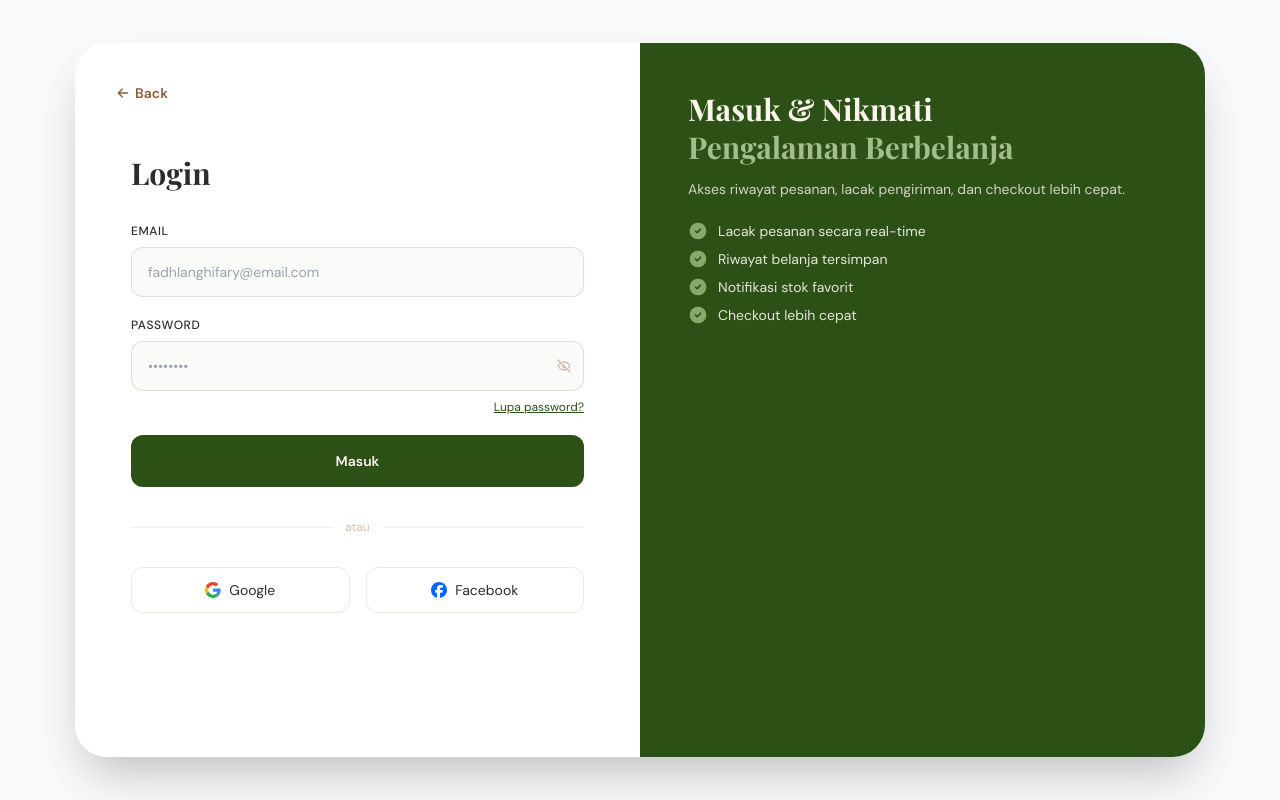
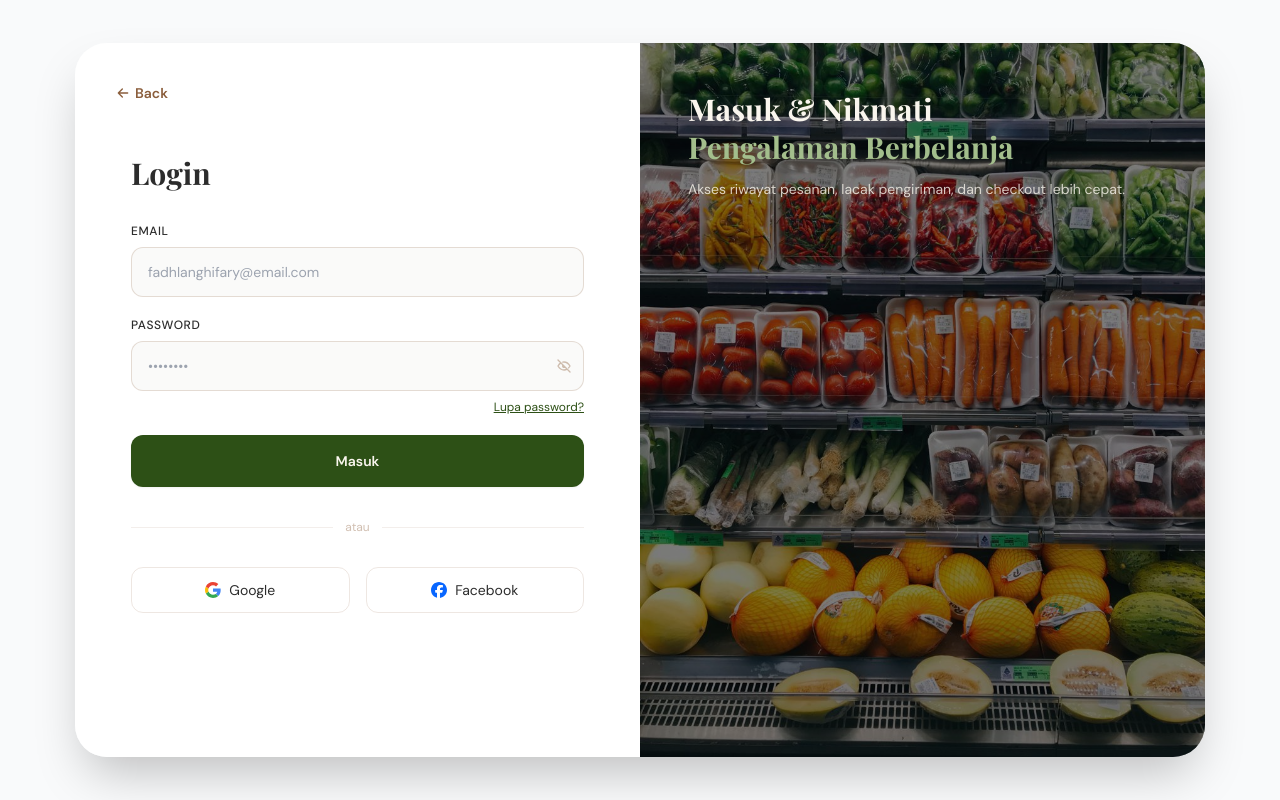
Before and after one commit to KingGhofar/nuxt-ecommerce-app, a Nuxt app: page /auth/login in a window 1280 px wide. Built offline with nearby package versions, Linux system fonts and the light colour scheme; a web font is replaced by a local one.

Commit message:
update auth

```diff
--- a/app/pages/auth/index.vue
+++ b/app/pages/auth/index.vue
@@ -2,7 +2,6 @@
 import Facebook from '~/components/svg/Facebook.vue';
 import Google from '~/components/svg/Google.vue';
 import ArrowLeft from '~/components/svg/ArrowLeft.vue'
-import CircleCheck from '~/components/svg/CircleCheck.vue';
 
 definePageMeta({
   layout: 'auth',
@@ -74,24 +73,21 @@ useSeoMeta({ title: 'Masuk — Cungpruy', robots: 'noindex' })
         </div>
       </div>
       <!-- Right side -->
-      <div class="hidden md:block md:w-1/2 relative bg-forest overflow-hidden flex flex-col justify-between p-12">
-        <!-- Content -->
+      <div class="hidden md:block md:w-1/2 relative overflow-hidden flex flex-col justify-between p-12"
+          :style="{
+            backgroundImage: 'url(/images/bg-auth.jpg)',
+            backgroundSize: 'cover',
+            backgroundPosition: 'center'
+          }">
+        <div class="absolute inset-0 bg-black/50"></div>
         <div class="relative z-10">
           <h2 class="font-display text-3xl font-bold text-cream mb-3 leading-tight">
             Sayuran Segar,<br>
             <span style="color: #a3be8c;">Langsung ke Pintumu</span>
           </h2>
-          <p class="font-body text-sm leading-relaxed mb-5 text-cream/80">
+          <p class="font-body text-lg leading-relaxed mb-5 text-cream/80">
             Buat akun dan nikmati kemudahan belanja sayuran organik dari petani lokal terpercaya.
           </p>
-          <ul class="space-y-2">
-            <li v-for="(feat, index) in ['Lacak pesanan secara real-time', 'Riwayat belanja tersimpan', 'Notifikasi stok produk favorit', 'Checkout lebih cepat']" :key="index" class="flex items-center gap-2.5">
-              <div class="rounded-full flex items-center justify-center flex-shrink-0">
-                <CircleCheck class="w-5 h-5 text-sage"/>
-              </div>
-              <span class="font-body text-sm text-cream/90">{{ feat }}</span>
-            </li>
-          </ul>
         </div>
       </div>
     </div>
--- a/app/pages/auth/login/index.vue
+++ b/app/pages/auth/login/index.vue
@@ -2,7 +2,6 @@
 import ArrowLeft from '~/components/svg/ArrowLeft.vue'
 import Facebook from '~/components/svg/Facebook.vue'
 import Google from '~/components/svg/Google.vue'
-import CircleCheck from '~/components/svg/CircleCheck.vue'
 import EyeOff from '~/components/svg/EyeOff.vue'
 import EyeOn from '~/components/svg/EyeOn.vue'
 
@@ -119,13 +118,14 @@ function handleLogin() {
       </div>
 
       <!-- Right side -->
-      <div class="hidden md:block md:w-1/2 relative bg-forest overflow-hidden flex flex-col justify-between p-12">
-        <div class="absolute inset-0 pointer-events-none">
-          <div class="absolute inset-0"></div>
-          <div class="absolute inset-0 opacity-5"></div>
-          <div class="absolute -top-20 -right-20 w-80 h-80 rounded-full"></div>
-          <div class="absolute -bottom-16 -left-16 w-64 h-64 rounded-full"></div>
-        </div>
+      <div class="hidden md:block md:w-1/2 relative overflow-hidden flex flex-col justify-between p-12"
+          :style="{
+            backgroundImage: 'url(/images/bg-auth.jpg)',
+            backgroundSize: 'cover',
+            backgroundPosition: 'center'
+          }">
+        <!-- Overlay -->
+        <div class="absolute inset-0 bg-black/50"></div>
         <div class="relative z-10">
           <h2 class="font-display text-3xl font-bold text-cream mb-3 leading-tight">
             Masuk &amp; Nikmati<br>
@@ -134,14 +134,6 @@ function handleLogin() {
           <p class="font-body text-sm leading-relaxed mb-5 text-cream/80">
             Akses riwayat pesanan, lacak pengiriman, dan checkout lebih cepat.
           </p>
-          <ul class="space-y-2">
-            <li v-for="feat in ['Lacak pesanan secara real-time', 'Riwayat belanja tersimpan', 'Notifikasi stok favorit', 'Checkout lebih cepat']" :key="feat" class="flex items-center gap-2.5">
-              <div class="rounded-full flex items-center justify-center flex-shrink-0">
-                <CircleCheck class="w-5 h-5 text-sage"/>
-              </div>
-              <span class="font-body text-sm text-cream/90">{{ feat }}</span>
-            </li>
-          </ul>
         </div>
       </div>
     </div>
--- a/app/pages/auth/register/index.vue
+++ b/app/pages/auth/register/index.vue
@@ -1,6 +1,5 @@
 <script setup lang="ts">
 import ArrowLeft from '~/components/svg/ArrowLeft.vue'
-import CircleCheck from '~/components/svg/CircleCheck.vue'
 import EyeOff from '~/components/svg/EyeOff.vue'
 import EyeOn from '~/components/svg/EyeOn.vue'
 
@@ -135,13 +134,14 @@ function handleRegister() {
       </div>
 
       <!-- Right side -->
-      <div class="hidden md:block md:w-1/2 relative bg-forest overflow-hidden flex flex-col justify-between p-12">
-        <div class="absolute inset-0 pointer-events-none">
-          <div class="absolute inset-0"></div>
-          <div class="absolute inset-0 opacity-5"></div>
-          <div class="absolute -top-20 -left-20 w-80 h-80 rounded-full"></div>
-          <div class="absolute -bottom-16 -right-16 w-64 h-64 rounded-full"></div>
-        </div>
+      <div class="hidden md:block md:w-1/2 relative overflow-hidden flex flex-col justify-between p-12"
+          :style="{
+            backgroundImage: 'url(/images/bg-auth.jpg)',
+            backgroundSize: 'cover',
+            backgroundPosition: 'center'
+          }">
+        <!-- Overlay -->
+        <div class="absolute inset-0 bg-black/50"></div>
         <div class="relative z-10">
           <h2 class="font-display text-3xl font-bold text-cream mb-3 leading-tight">
             Bergabung &amp; Dapatkan<br>
@@ -150,14 +150,6 @@ function handleRegister() {
           <p class="font-body text-sm leading-relaxed mb-5 text-cream/80">
             Daftar gratis dan nikmati pengalaman belanja sayuran segar yang lebih mudah dan menyenangkan.
           </p>
-          <ul class="space-y-2">
-            <li v-for="feat in ['Lacak pesanan secara real-time', 'Riwayat belanja tersimpan', 'Notifikasi stok produk favorit', 'Checkout lebih cepat']" :key="feat" class="flex items-center gap-2.5">
-              <div class="rounded-full flex items-center justify-center flex-shrink-0">
-                <CircleCheck class="w-5 h-5 text-sage"/>
-              </div>
-              <span class="font-body text-sm text-cream/90">{{ feat }}</span>
-            </li>
-          </ul>
         </div>
       </div>
     </div>
```
Also changed, not shown: public/images/bg-auth.jpg (added).
